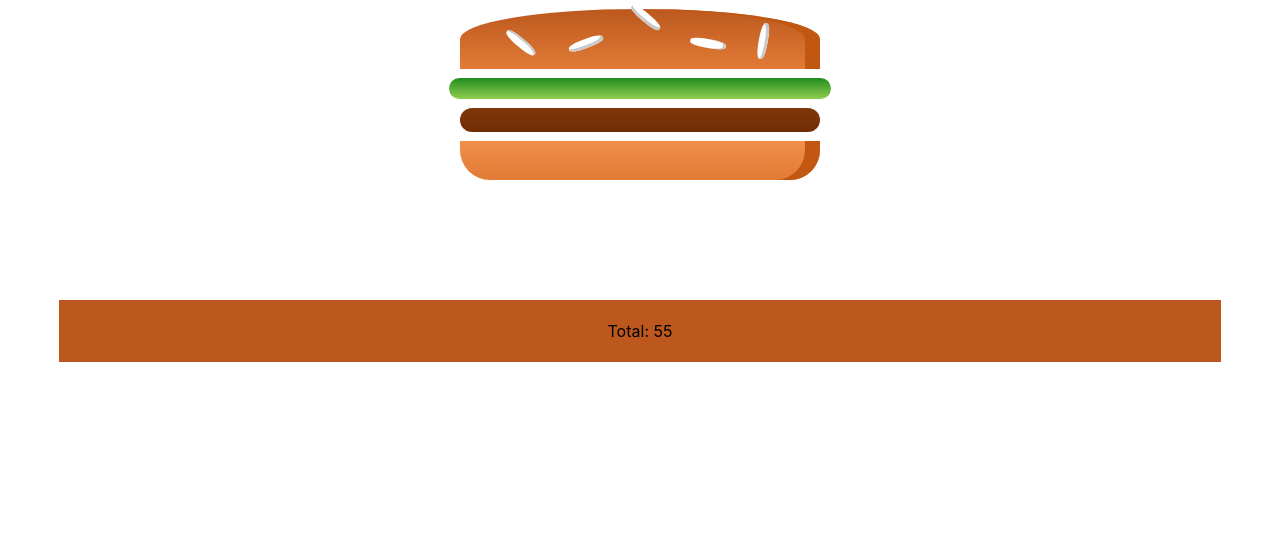
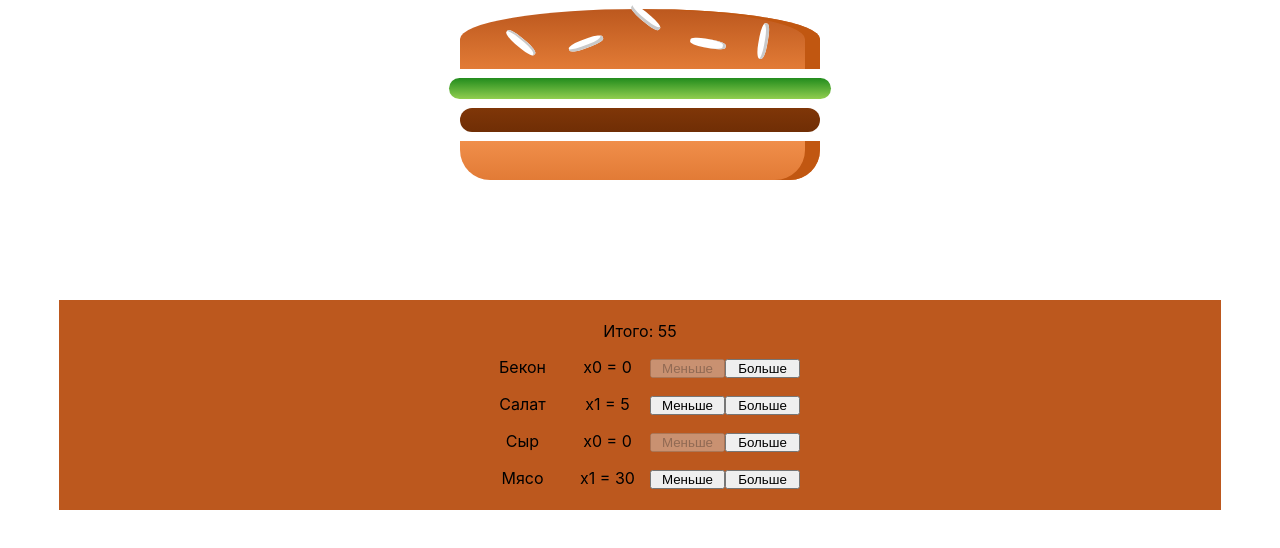
Before and after one commit to someq/burger-app, a React (Create React App) app: page / in a window 1280 px wide. Shown: the top 548 px of the page. Built offline with nearby package versions, Linux system fonts and the light colour scheme.

Commit message:
Динамическое построение списка ингридиентов из констант AVAILABLE_INGREDIENTS и DEFAULT_INGREDIENTS. Подключение формы для добавления и удаления ингредиентов.

```diff
--- a/src/App.js
+++ b/src/App.js
@@ -2,72 +2,71 @@ import React, {Component} from 'react';
 import './App.css';
 import Burger from './components/Burger/Burger';
 import Ingredient from "./components/Burger/Ingredient/Ingredient";
+import BurgerForm from "./components/BurgerForm/BurgerForm";
+import IngredientControl from "./components/BurgerForm/IngredientControl/IngredientControl";
 
 
 // список доступных ингредиентов
-const availableIngredients = [
-    {name: 'salad', price: 5, label: 'Салат', className: 'Salad'},
-    {name: 'cheese', price: 20, label: 'Сыр', className: 'Cheese'},
-    {name: 'meat', price: 30, label: 'Мясо', className: 'Meat'},
-    {name: 'bacon', price: 20, label: 'Бекон', className: 'Bacon'}
+const AVAILABLE_INGREDIENTS = [
+    {name: 'salad', price: 5, label: 'Салат', className: 'Salad', order: 30},
+    {name: 'cheese', price: 20, label: 'Сыр', className: 'Cheese', order: 20},
+    {name: 'meat', price: 30, label: 'Мясо', className: 'Meat', order: 10},
+    {name: 'bacon', price: 20, label: 'Бекон', className: 'Bacon', order: 40}
+];
+
+// ингредиенты по умолчанию
+const DEFAULT_INGREDIENTS = [
+    {name: 'meat', amount: 1},
+    {name: 'salad', amount: 1}
 ];
 
 
 class App extends Component {
-    state = {
-        ingredients: [
-            {name: 'salad', count: 1, price: 5, className: 'Salad'},
-            {name: 'meat', count: 1, price: 30, className: 'Meat'}
-        ]
-    };
+    constructor(props) {
+        super(props);
 
-    changeIngredient = (name, amount, price) => {
-        let ingredient = this.state.ingredients.find(item => item.name === name);
-        if(ingredient) ingredient = {...ingredient};
-        else {
-            let ingredientInfo = availableIngredients.find(item => item.name === name);
-            ingredient = {name: 'name', count: 0, price: 0, className: ingredientInfo.className};
-        }
+        this.state = {};
 
-        ingredient.count += amount;
-        if(ingredient.count < 0) ingredient.count = 0;
-        ingredient.price = ingredient.count * price;
+        this.state.ingredients = AVAILABLE_INGREDIENTS.map(item => {
+            let ingredient = {...item};
+            let defaultIngredient = DEFAULT_INGREDIENTS.find(item => ingredient.name === item.name);
+            ingredient.amount = defaultIngredient ? defaultIngredient.amount : 0;
+            ingredient.total = ingredient.price * ingredient.amount;
+            return ingredient;
+        });
 
-        let ingredients = [...this.state.ingredients, ingredient];
+        this.state.ingredients.sort((first, last) => last.order - first.order)
+    }
+
+    changeIngredient = (name, amount) => {
+        let index = this.state.ingredients.findIndex(item => item.name === name);
+        let ingredient = {...this.state.ingredients[index]};
+
+        ingredient.amount += amount;
+        if(ingredient.amount < 0) ingredient.amount = 0;
+        ingredient.total = ingredient.amount * ingredient.price;
+
+        let ingredients = [...this.state.ingredients];
+        ingredients[index] = ingredient;
+
         let state = {...this.state, ingredients};
         this.setState(state);
     };
 
-    getIngredients = () => {
-        let ingredients = [];
-        for (let i = 0; i < this.state.ingredients.length; i++) {
-            let ingredient = this.state.ingredients[i];
-            for (let j = 0; j < ingredient.count; j++) {
-                ingredients.push(<Ingredient className={ingredient.className}/>)
-            }
-        }
-        return ingredients;
-    };
-
     getTotal = () => {
-        return 20 + this.state.ingredients.reduce((total, ingredient) => total + ingredient.price, 0);
+        return 20 + this.state.ingredients.reduce((total, ingredient) => total + ingredient.total, 0);
     };
 
     render() {
         return (
             <div className="App">
                 <Burger>
-                    {this.getIngredients()}
+                    {this.state.ingredients.map(item => <Ingredient ingredient={item} key={item.name}/>)}
                 </Burger>
-                <div class="panel">
-                    <p class="total">Total: {this.getTotal()}</p>
-                </div>
-                {/* здесь вывести панель с общей ценой */}
-                {/* для подсчёта цены можно добавить метод в App.js */}
-                {/* и вызвать его в фигурных скобках в JSX, */}
-                {/* чтобы получить и вывести результат. */}
-                {/* под ценой вывести форму BurgerForm */}
-                {/* в форме вывести IngredientControl для каждого ингредиента */}
+                <BurgerForm total={this.getTotal()}>
+                    {this.state.ingredients.map(item => <IngredientControl ingredient={item} key={item.name}
+                                                                           changeIngredient={this.changeIngredient}/>)}
+                </BurgerForm>
             </div>
         );
     }
--- a/src/components/Burger/Ingredient/Ingredient.js
+++ b/src/components/Burger/Ingredient/Ingredient.js
@@ -2,7 +2,13 @@ import React from 'react';
 
 
 function Ingredient(props) {
-    return <div className={props.className}/>;
+    let pieces = [];
+
+    for (let i = 0; i < props.ingredient.amount; i++) {
+        pieces.push(<div className={props.ingredient.className} key={i}/>)
+    }
+
+    return pieces;
 }
 
 
--- /dev/null
+++ b/src/components/BurgerForm/BurgerForm.js
@@ -0,0 +1,14 @@
+import React from 'react';
+
+
+function BurgerForm(props) {
+    return <div className="panel">
+        <p className="total">Итого: {props.total}</p>
+        <div>
+            {props.children}
+        </div>
+    </div>
+}
+
+
+export default BurgerForm
--- /dev/null
+++ b/src/components/BurgerForm/IngredientControl/IngredientControl.js
@@ -0,0 +1,16 @@
+import React from 'react';
+
+
+function IngredientControl(props) {
+    const {name, label, amount, total} = props.ingredient;
+    let disabled = amount <= 0;
+    return <p>
+        <span style={{width:'75px', padding:'0 5px', display:'inline-block'}}>{label}</span>
+        <span style={{width:'75px', padding:'0 5px', display:'inline-block'}}>x{amount} = {total}</span>
+        <button style={{width:'75px', padding:'0 5px', display:'inline-block'}} onClick={() => props.changeIngredient(name, -1)} disabled={disabled}>Меньше</button>
+        <button style={{width:'75px', padding:'0 5px', display:'inline-block'}} onClick={() => props.changeIngredient(name, +1)}>Больше</button>
+    </p>
+}
+
+
+export default IngredientControl;
```
